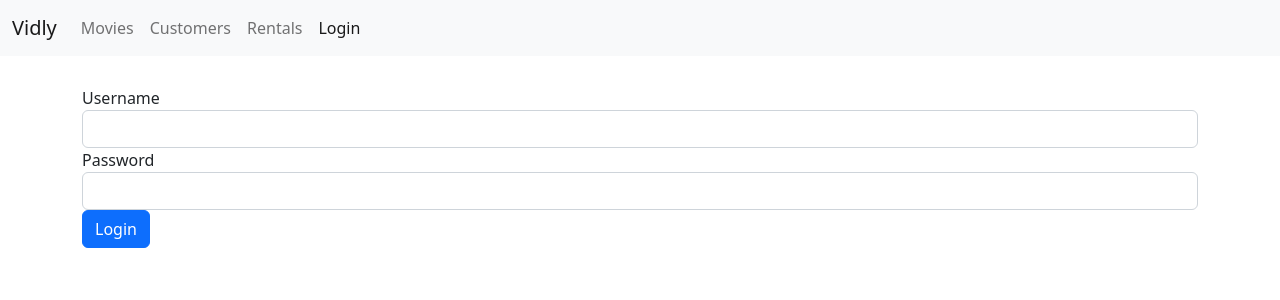
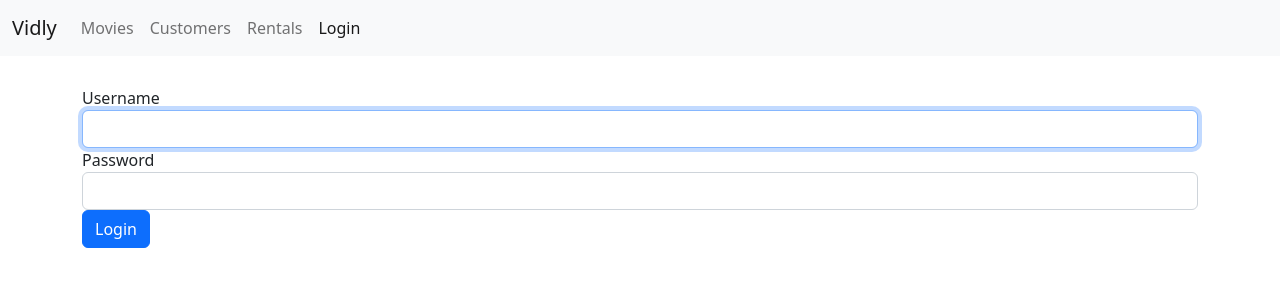
Before and after one commit to zalogarciam/vidly, a React (Create React App) app in the folder vidlyu/: page /login in a window 1280 px wide. Shown: the top 300 px of the page. Built offline with nearby package versions, Linux system fonts and the light colour scheme.

Commit message:
Create ref for username

```diff
--- a/vidlyu/src/components/loginForm.jsx
+++ b/vidlyu/src/components/loginForm.jsx
@@ -1,10 +1,19 @@
 import React, { Component } from "react";
+import { createRef } from "react";
+import { useRef } from "react";
 
 class LoginForm extends Component {
+  username = createRef();
+
+  //   componentDidMount() {
+  //     this.username.current.focus();
+  //   }
+
   handleSubmit = (e) => {
     e.preventDefault();
     // Call the server
-    console.log("Submitted");
+    const username = this.username.current?.value;
+    console.log("Submitted:" + username);
   };
 
   render() {
@@ -13,7 +22,13 @@ class LoginForm extends Component {
         <form onSubmit={this.handleSubmit}>
           <div className="form-group">
             <label htmlFor="username">Username</label>
-            <input id="username" type="text" className="form-control" />
+            <input
+              autoFocus
+              ref={this.username}
+              id="username"
+              type="text"
+              className="form-control"
+            />
           </div>
           <div className="form-group">
             <label htmlFor="password">Password</label>
```
